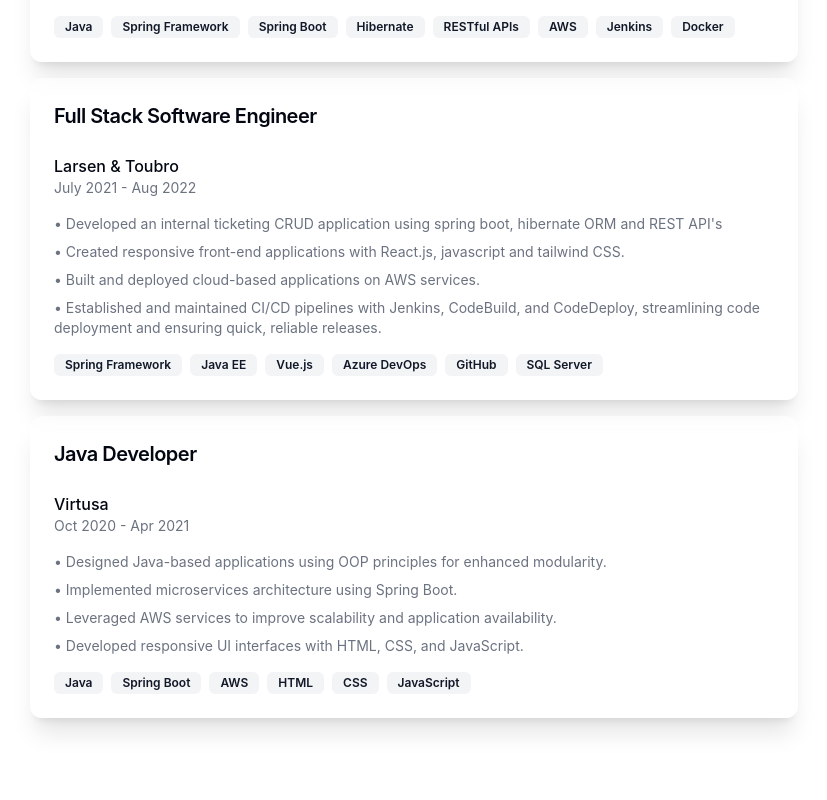
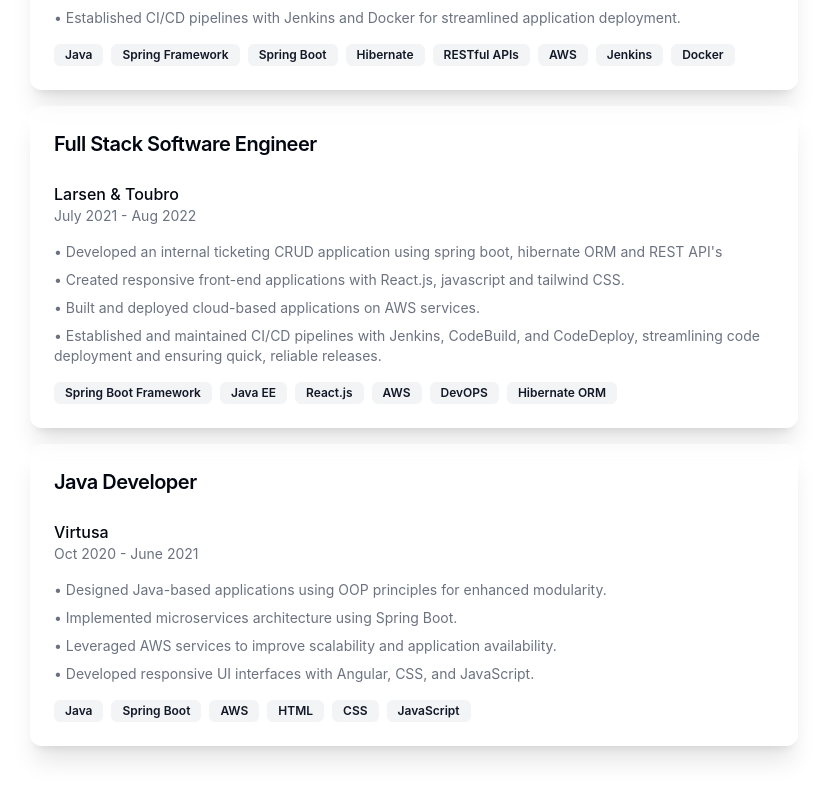
Before and after one commit to GaneshVarma1/Nandini-Portfolio, a React (Vite) app: page / in a window 1280 px wide. Shown: the part 2518-3318 px from the top of the page, without its empty margins (226-1053 px from the left). Built offline with nearby package versions, Linux system fonts and the light colour scheme.

Commit message:
experiences

```diff
--- a/src/components/sections/About.tsx
+++ b/src/components/sections/About.tsx
@@ -209,6 +209,7 @@
       "Developed and maintained enterprise-grade applications using Core Java, ensuring 99% code efficiency.",
       "Enhanced maintainability of applications by 30% through the application of Spring Framework features.",
       "Optimized database operations using Hibernate ORM, reducing data access time by 25%.",
+      "Utilized both MongoDB and Postgres to accomdate both structured and unstructured data flow.",
       "Designed and implemented scalable microservices using Spring Boot.",
       "Exposed RESTful APIs to integrate front-end systems and third-party services.",
       "Utilized AWS services (EC2, Lambda, RDS, S3) for cloud-native application design.",
@@ -237,24 +238,24 @@
       "Established and maintained CI/CD pipelines with Jenkins, CodeBuild, and CodeDeploy, streamlining code deployment and ensuring quick, reliable releases.",
     ],
     technologies: [
-      "Spring Framework",
+      "Spring Boot Framework",
       "Java EE",
-      "Vue.js",
-      "Azure DevOps",
-      "GitHub",
-      "SQL Server",
+      "React.js",
+      "AWS",
+      "DevOPS",
+      "Hibernate ORM",
     ],
   },
   {
     role: "Java Developer",
     company: "Virtusa",
     location: "India",
-    duration: "Oct 2020 - Apr 2021",
+    duration: "Oct 2020 - June 2021",
     responsibilities: [
       "Designed Java-based applications using OOP principles for enhanced modularity.",
       "Implemented microservices architecture using Spring Boot.",
       "Leveraged AWS services to improve scalability and application availability.",
-      "Developed responsive UI interfaces with HTML, CSS, and JavaScript.",
+      "Developed responsive UI interfaces with Angular, CSS, and JavaScript.",
     ],
     technologies: ["Java", "Spring Boot", "AWS", "HTML", "CSS", "JavaScript"],
   },
```
